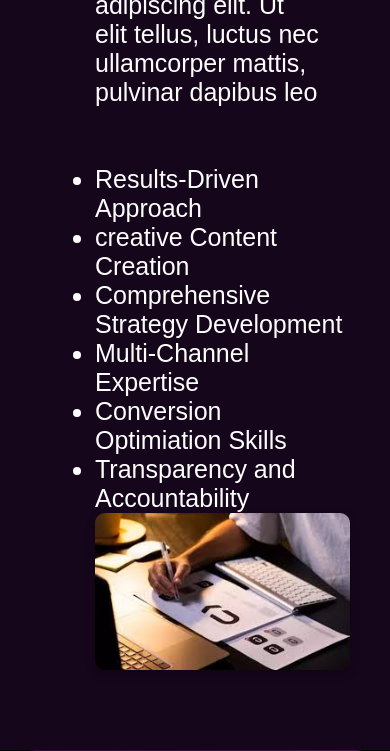
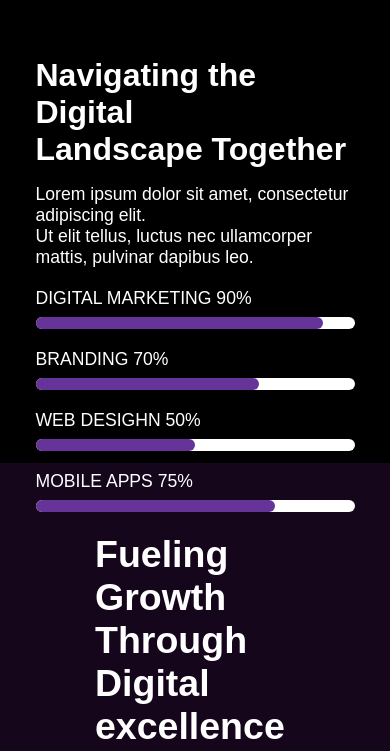
Before and after one commit to chapati-ux/The-Happening-Events, a PHP site: page / in a window 390 px wide. Shown: the part 5323-6074 px from the top of the page. Run offline with PHP 8.4, Linux system fonts and the light colour scheme.

Commit message:
new section added

```diff
--- a/index.html
+++ b/index.html
@@ -253,6 +253,51 @@
                 </div>
             </div>
         </section>
+
+        <section id="landscape">
+            <div id="con1">
+               <div id="img">
+                   <img src="https://site.sociolib.com/creato/wp-content/uploads/sites/24/2024/04/8.jpg" alt="">
+               </div>
+            </div>
+            <div id="con2">
+               <div id="textarea3">
+                   <h1> Navigating the Digital <br>
+                     Landscape Together</h1>
+                     <p>Lorem ipsum dolor sit amet, consectetur adipiscing elit. <br>
+                         Ut elit tellus, luctus nec ullamcorper mattis, pulvinar dapibus leo.</p>
+
+                    <div class="range">
+                        <p>DIGITAL MARKETING 90%</p>
+                        <div class="scale">
+                            <div class="scale1"></div>
+                        </div>
+                    </div>
+
+                    <div class="range">
+                        <p>BRANDING  70%</p>
+                        <div class="scale">
+                            <div class="scale2"></div>
+                        </div>
+                    </div>
+
+                    <div class="range">
+                        <p>WEB DESIGHN  50%</p>
+                        <div class="scale">
+                            <div class="scale3"></div>
+                        </div>
+                    </div>
+
+                    <div class="range">
+                        <p>MOBILE APPS  75%</p>
+                        <div class="scale">
+                            <div class="scale4"></div>
+                        </div>
+
+                    </div>
+               </div>
+            </div>
+           </section>
         <section class="excellence" id="excellence">
             <div class="excellence-content">
                 <h2>Fueling Growth Through <br>Digital excellence</h2>
--- a/style.css
+++ b/style.css
@@ -684,7 +684,134 @@ height: 650px;
   font-weight: bold;
   text-decoration: none;
 }
+#landscape{
+  height: 100vh;
+  width: 100%;
+  background-color: rebeccapurple;
+  display: flex;
+}
+#con1{
+  width: 50%;
+  height: 100vh;
+  background-color: black;
+  position: relative;
+}
+#con2{
+  width: 50%;
+  height: 100vh;
+  background-color: black;
+  display: flex;
+  align-items: center;
+  justify-content: center;
+}
+#textarea3{
+  height: 80%;
+  width: 90%;
+  background-color: black;
+  padding: 1rem;
+}
+#textarea3 h1{
+  font-size: 3.2rem;
+  color: white;
+}
+#textarea3 p{
+  margin-top: 1rem;
+  font-size: 1.2rem;
+  color: white;
+}
+.range{
+  background-color: transparent;
+  margin-top: 3rem;
+}
+.scale{
+  margin-top: 0.5rem;
+  height: 0.8rem;
+  width: 100%;
+  background-color: white;
+  border-radius: 1rem;
+}
+.scale1{
+  height: 100%;
+  width: 90%;
+  background-color: rebeccapurple;
+  border-radius: 1rem;
+}
+.scale2{
+  height: 100%;
+  width: 70%;
+  background-color: rebeccapurple;
+  border-radius: 1rem;
+}
+.scale3{
+  height: 100%;
+  width: 50%;
+  background-color: rebeccapurple;
+  border-radius: 1rem;
+}
+.scale4{
+  height: 100%;
+  width: 75%;
+  background-color: rebeccapurple;
+  border-radius: 1rem;
+}
+#img{
+  height: 80%;
+  width: 80%;
+  background-color: transparent;
+  position: absolute;
+  top: 50%;
+  left: 50%;
+  transform: translate(-50%,-50%);
+  border-radius: 10px;
+}
 
+#img  img{
+  height: 100%;
+  width: 100%;
+  object-fit: cover;
+  border-radius: 10px;
+}
+@media only screen and (max-width: 600px) {
+  #landscape{
+    flex-direction: column;
+  }
+  #con1{
+    width: 100%;
+    height: 50vh;
+    background-color: black;
+    position: relative;
+  }
+  #con2{
+    width: 100%;
+    height: 50vh;
+  }
+  #img{
+    height: 80%;
+    width: 80%;
+  }
+  #textarea3{
+    height: 100%;
+    width: 90%;
+  }
+  #textarea3 h1{
+    font-size: 2rem;
+  }
+  #textarea3 p{
+    margin-top: 1rem;
+    font-size: 1.1rem;
+  }
+  .range{
+    background-color: transparent;
+    margin-top: 1.2rem;
+  }
+  .scale{
+    margin-top: 0.5rem;
+    height: 0.8rem;
+    width: 100%;
+    background-color: white;
+    border-radius: 1rem;
+  }
+}
 .excellence{
   font-family: 'Poppins', sans-serif;
   display: flex;
```
